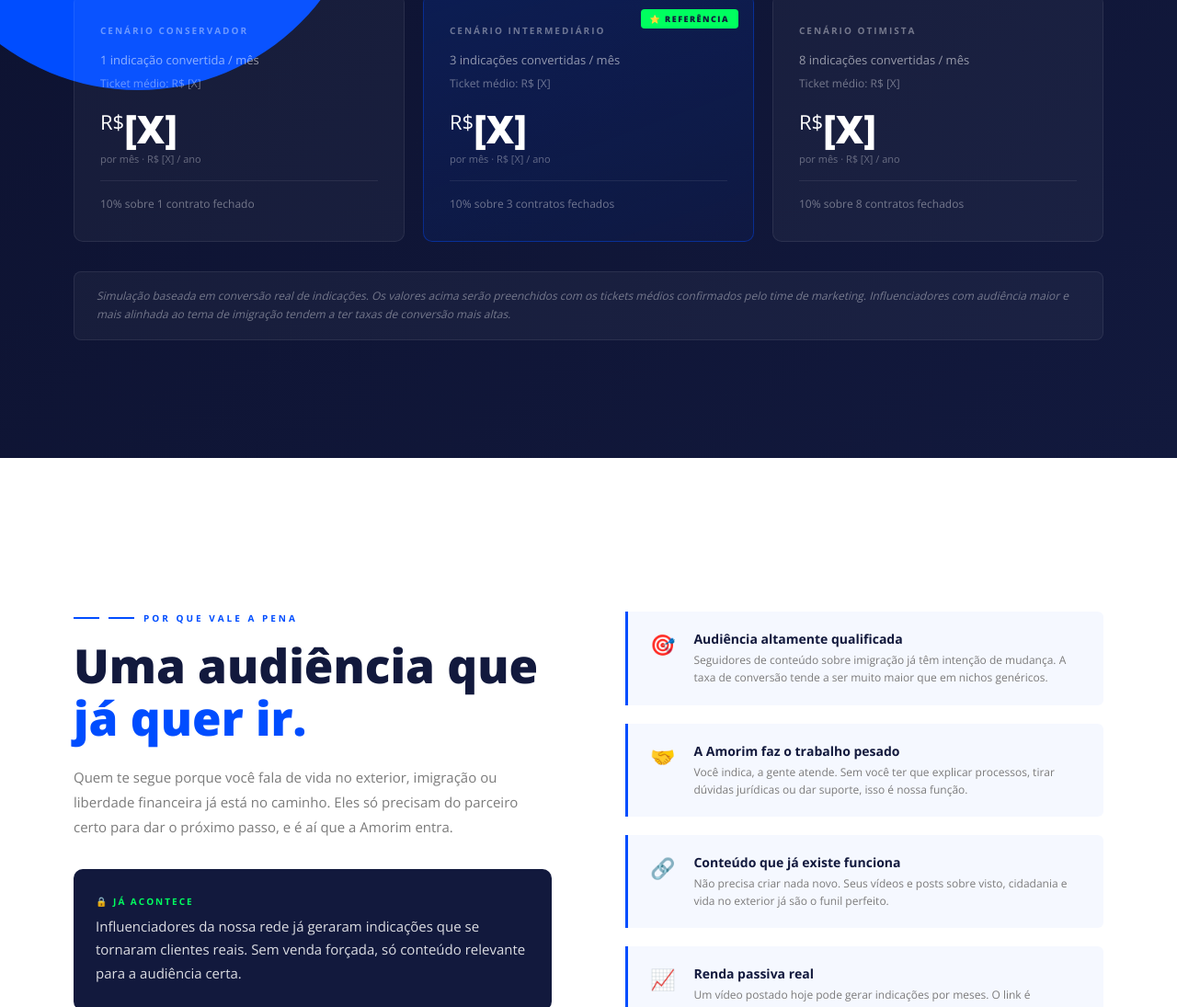
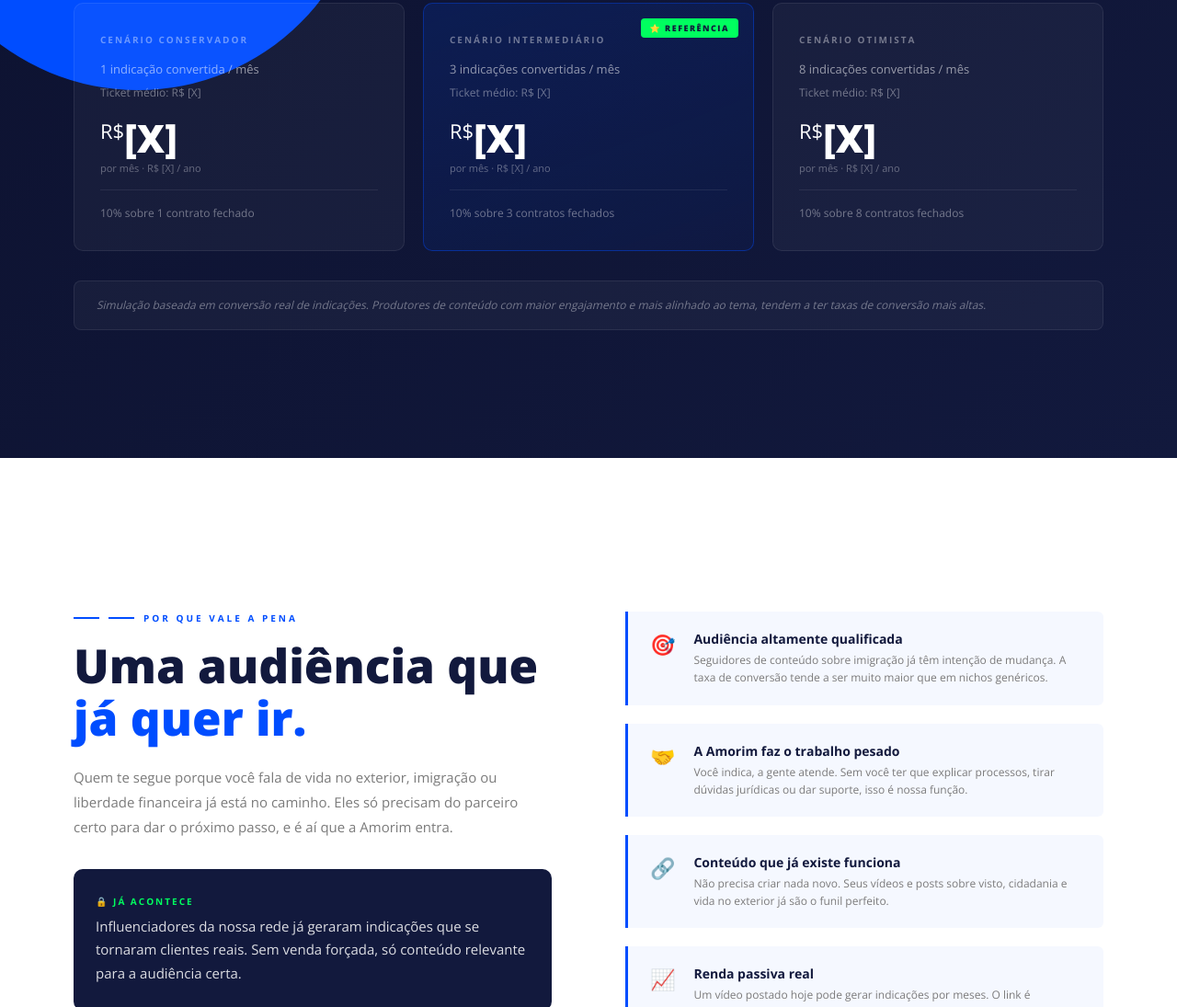
Before and after one commit to basilepedro/ppt-influenciadores, a plain HTML site: page index.html in a window 1280 px wide. Shown: the part 4356-5451 px from the top of the page at 92% size. Drawn offline with nearby package versions, Linux system fonts and the light colour scheme.

Commit message:
Update index.html

```diff
--- a/index.html
+++ b/index.html
@@ -783,7 +783,7 @@
       </div>
     </div>
     <div class="disclaimer-box">
-      Simulação baseada em conversão real de indicações. Os valores acima serão preenchidos com os tickets médios confirmados pelo time de marketing. Influenciadores com audiência maior e mais alinhada ao tema de imigração tendem a ter taxas de conversão mais altas.
+      Simulação baseada em conversão real de indicações. Produtores de conteúdo com maior engajamento e mais alinhado ao tema, tendem a ter taxas de conversão mais altas.
     </div>
   </div>
 </section>
```
